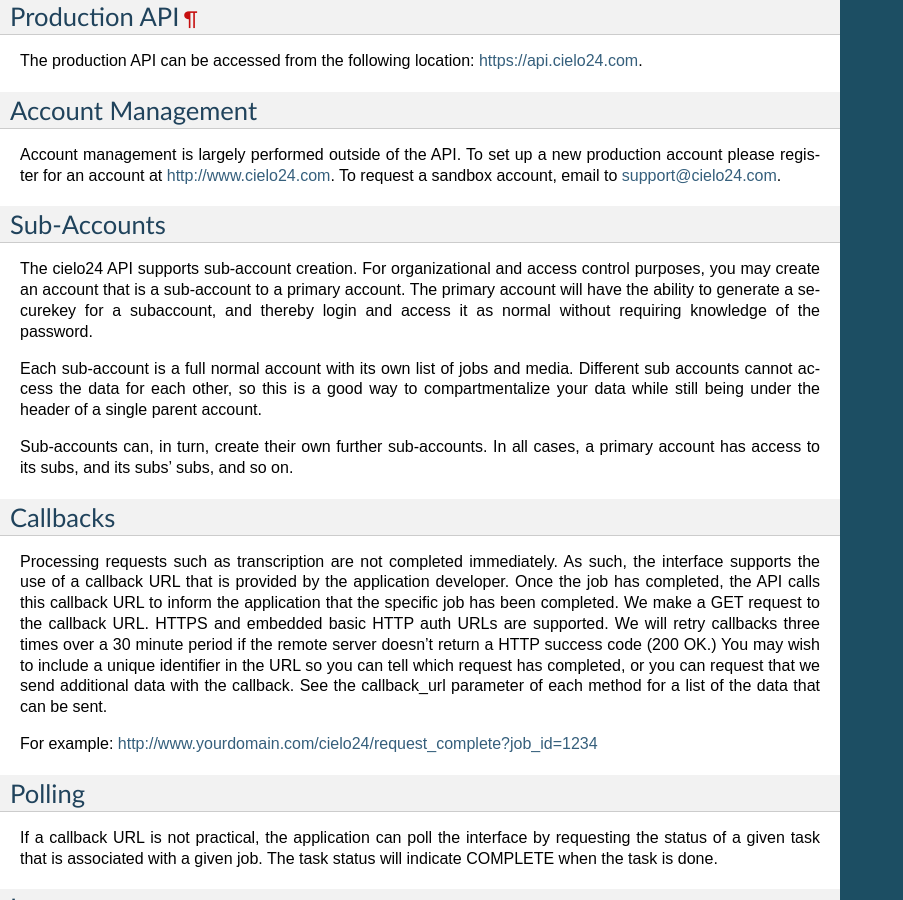
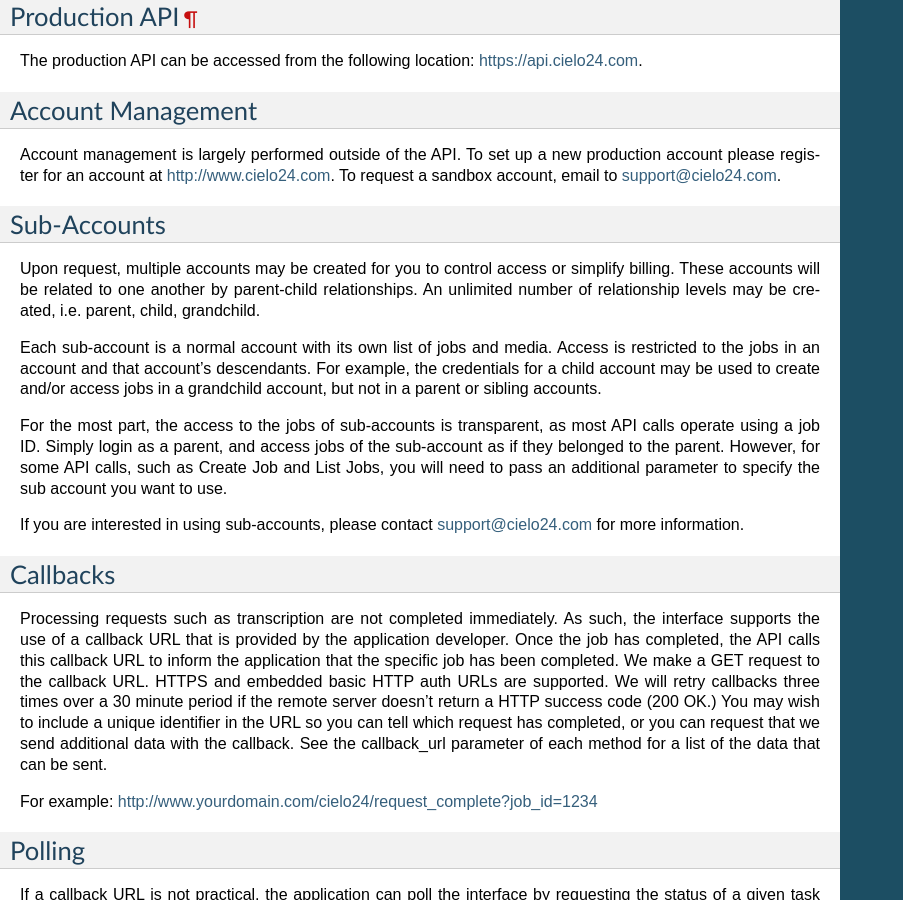
Before and after one commit to cielo24/Docs, a Sphinx documentation site: the page built from api/source/basics.rst, in a window 1280 px wide and 900 px high, scrolled down 500 px. Shown: the whole window, without its empty margins (0-903 px from the left). Built offline with Sphinx 7.4.7, drawn with Linux system fonts in a browser that asks for light colours.

Commit message:
Add sub account documentation

```diff
--- a/api/source/basics.rst
+++ b/api/source/basics.rst
@@ -31,14 +31,20 @@ To request a sandbox account, email to `support@cielo24.com <mailto:support@ciel
 Sub-Accounts
 ------------
 
-The cielo24 API supports sub-account creation.
-For organizational and access control purposes, you may create an account that is a sub-account to a primary account.
-The primary account will have the ability to generate a securekey for a subaccount, and thereby login and access it as normal without requiring knowledge of the password.
+Upon request, multiple accounts may be created for you to control access or simplify billing.
+These accounts will be related to one another by parent-child relationships.
+An unlimited number of relationship levels may be created, i.e. parent, child, grandchild.
 
-Each sub-account is a full normal account with its own list of jobs and media.
-Different sub accounts cannot access the data for each other, so this is a good way to compartmentalize your data while still being under the header of a single parent account.
+Each sub-account is a normal account with its own list of jobs and media.
+Access is restricted to the jobs in an account and that account's descendants.
+For example, the credentials for a child account may be used to create and/or access jobs in a grandchild account, but not in a parent or sibling accounts.
 
-Sub-accounts can, in turn, create their own further sub-accounts. In all cases, a primary account has access to its subs, and its subs’ subs, and so on.
+For the most part, the access to the jobs of sub-accounts is transparent, as most API calls operate using a job ID.
+Simply login as a parent, and access jobs of the sub-account as if they belonged to the parent.
+However, for some API calls, such as Create Job and List Jobs, you will need to pass an additional
+parameter to specify the sub account you want to use.
+
+If you are interested in using sub-accounts, please contact support@cielo24.com for more information.
 
 .. _callbacks-label:
 
--- a/api/source/job_control/create_job.rst
+++ b/api/source/job_control/create_job.rst
@@ -54,6 +54,12 @@ Creating a job is prerequisite for virtually all other methods.
 |                  +------------------+-----------------------------------------------------------+
 |                  | `Example`        | ``external_id=12345``                                     |
 +------------------+------------------+-----------------------------------------------------------+
+| Username         | `Description`    | Create the job in specified sub-account.                  |
+|                  +------------------+-----------------------------------------------------------+
+|                  | `Allowed Values` | String.                                                   |
+|                  +------------------+-----------------------------------------------------------+
+|                  | `Example`        | ``myaccountname``                                         |
++------------------+------------------+-----------------------------------------------------------+
 
 **Responses**
 
```
Also changed, not shown: api/source/access_control/update_password.rst (+13 -0 lines), api/source/job_control/job_list.rst (+8 -1 lines).
